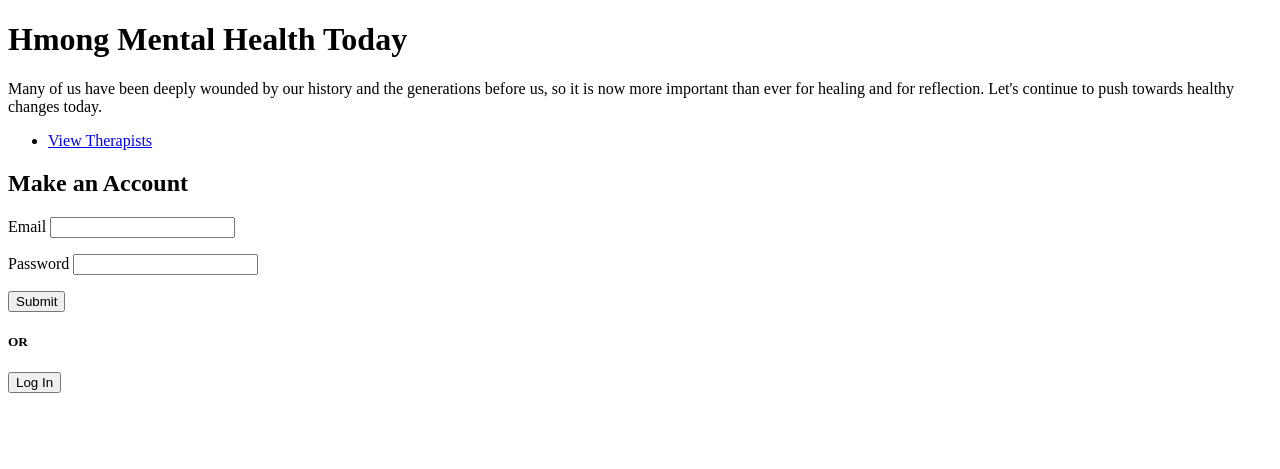
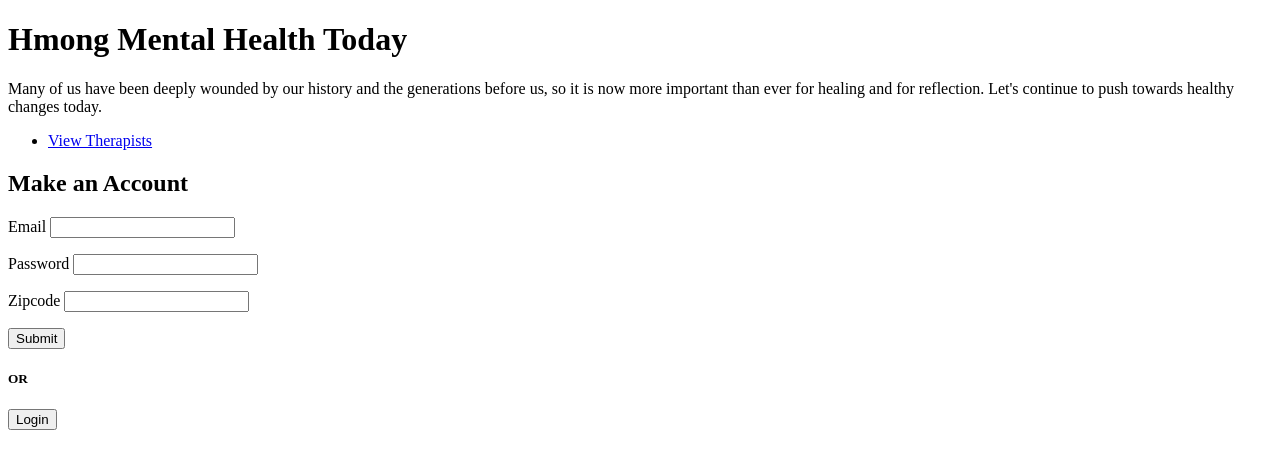
Before and after one commit to cvang1231/hmong-mentalhealth-today, a Flask app: page / in a window 1280 px wide. Shown: the top 469 px of the page. Run offline with Flask 2, Linux system fonts and the light colour scheme.

Commit message:
Added Zipcode label

```diff
--- a/templates/homepage.html
+++ b/templates/homepage.html
@@ -22,13 +22,16 @@
                 <label>Password</label> <input type='password' name='password'>
             </p>
             <p>
+                <label>Zipcode</label> <input type='zipcode' name='zipcode'>
+            </p>
+            <p>
             <input type='submit'>
             </p>
     </form>
 
     <h5>OR</h5>
     <form action='/login'>
-        <button type="submit">Log In</button>
+        <button type="submit">Login</button>
         <!--
         <div>
             <p>
```
